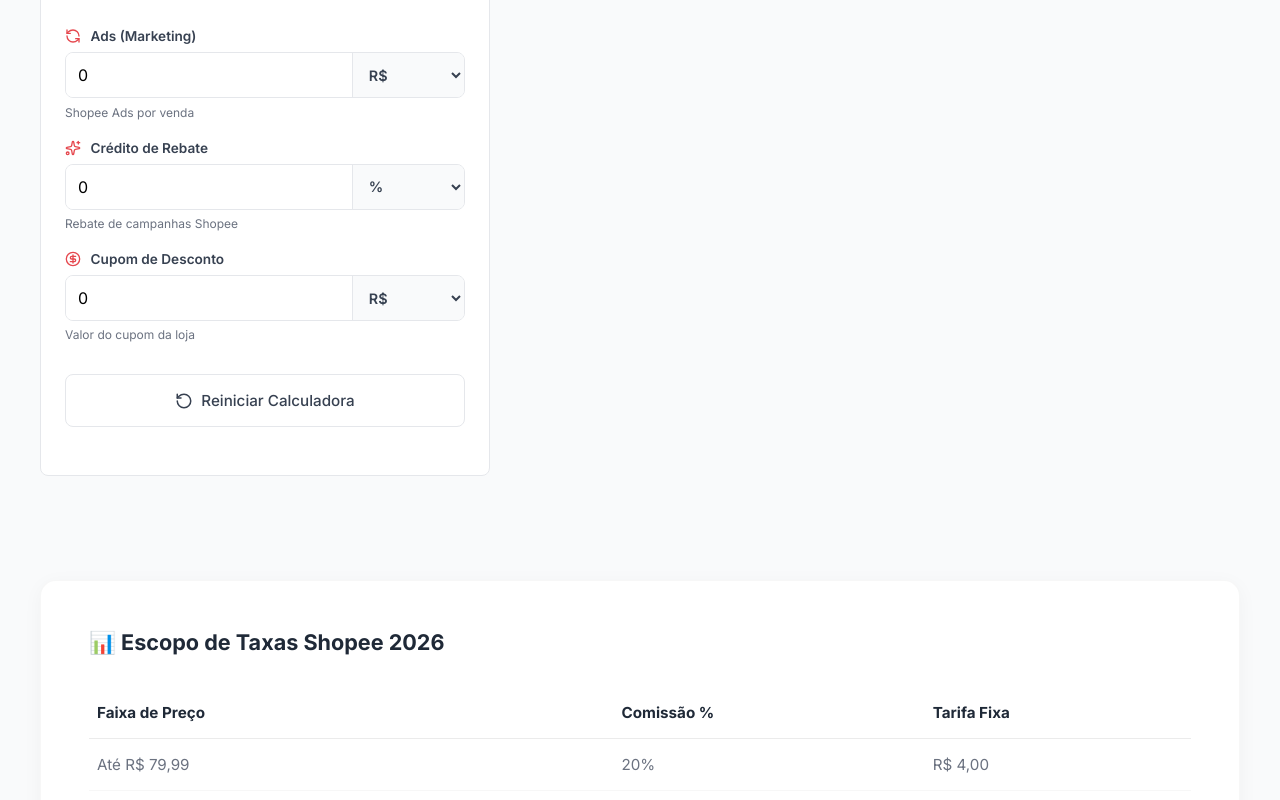
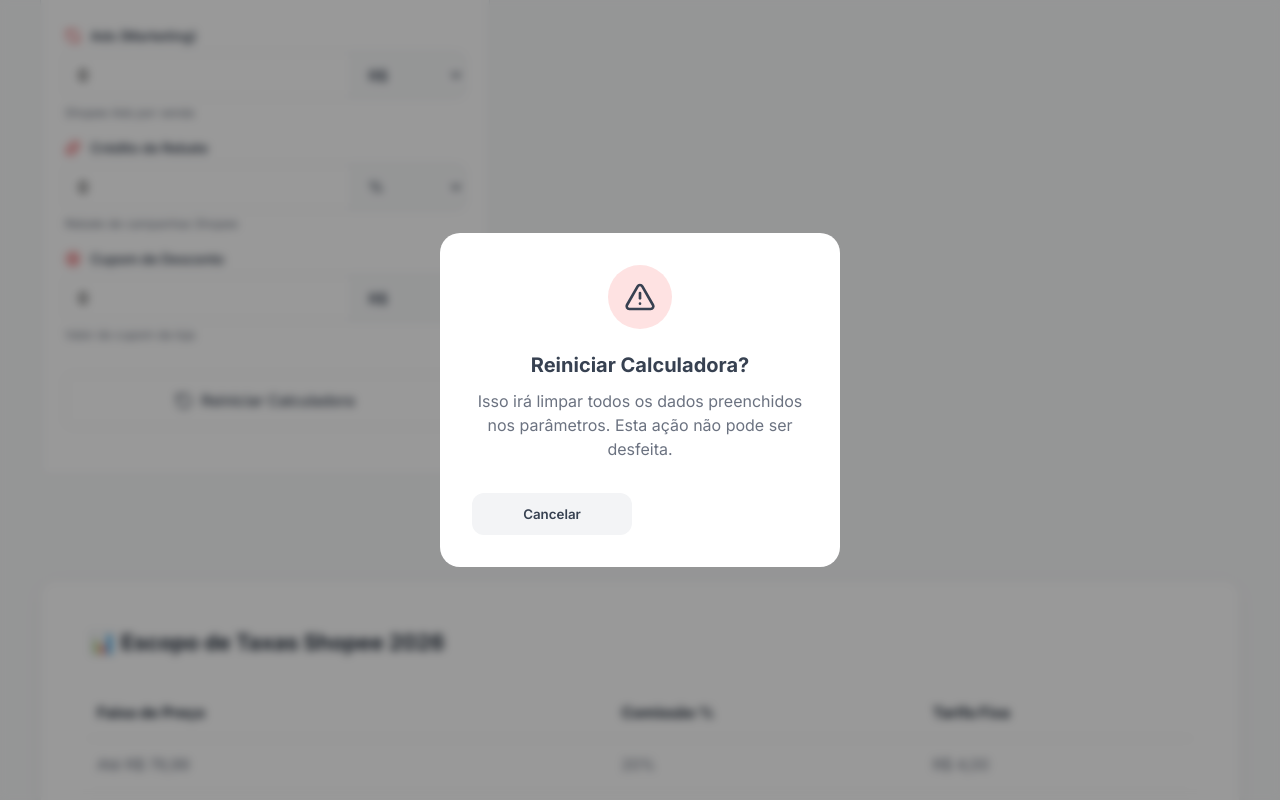
Before and after one commit to paulojacomelli/calculadora-lcg, a React (Vite) app: page / in a window 1280 px wide. Both pictures are taken after a click on the button "Reiniciar Calculadora". Shown: the part 1254-2054 px from the top of the page. Built offline with nearby package versions, Linux system fonts and the light colour scheme; no server answers.

Commit message:
feat: set 'Preço Ideal' as default tab and add reset confirmation modal, version bump 0.1.44-beta

```diff
--- a/package.json
+++ b/package.json
@@ -1,7 +1,7 @@
 {
   "name": "pyro-planetary",
   "private": true,
-  "version": "0.1.43-beta",
+  "version": "0.1.44-beta",
   "type": "module",
   "scripts": {
     "dev": "vite",
--- a/src/App.tsx
+++ b/src/App.tsx
@@ -40,11 +40,12 @@ const defaultInputs: ShopeeInput = {
 };
 
 const App: React.FC = () => {
-  const [aba, setAba] = useState<'margem' | 'ideal'>('margem');
+  const [aba, setAba] = useState<'margem' | 'ideal'>('ideal');
   const [inputs, setInputs] = useState<ShopeeInput>(defaultInputs);
   const [margemDesejada, setMargemDesejada] = useState<number>(0);
   const [results, setResults] = useState<ShopeeOutput | null>(null);
   const [simulacao, setSimulacao] = useState<ResultadoSimulacao | null>(null);
+  const [isResetModalOpen, setIsResetModalOpen] = useState(false);
 
   const [statusClass, setStatusClass] = useState('');
   const [statusText, setStatusText] = useState('');
@@ -196,12 +197,18 @@ const App: React.FC = () => {
   };
 
   const handleLimpar = () => {
+    setIsResetModalOpen(true);
+  };
+
+  const confirmReset = () => {
     setInputs(defaultInputs);
     setMargemDesejada(0);
     setResults(null);
+    setSimulacao(null);
     setStatusClass('');
     setStatusText('');
     setStatusIcon(null);
+    setIsResetModalOpen(false);
   };
 
   const moeda = (val: number) =>
@@ -608,7 +615,36 @@ const App: React.FC = () => {
           </table>
         </div>
       </div>
-    </div >
+
+      {/* Modal de Confirmação de Reset */}
+      {isResetModalOpen && (
+        <div className="modal-overlay">
+          <div className="modal-container">
+            <div className="modal-icon-container">
+              <AlertTriangle size={32} />
+            </div>
+            <h3 className="modal-title">Reiniciar Calculadora?</h3>
+            <p className="modal-description">
+              Isso irá limpar todos os dados preenchidos nos parâmetros. Esta ação não pode ser desfeita.
+            </p>
+            <div className="modal-actions">
+              <button
+                className="btn-modal-cancel"
+                onClick={() => setIsResetModalOpen(false)}
+              >
+                Cancelar
+              </button>
+              <button
+                className="btn-modal-confirm"
+                onClick={confirmReset}
+              >
+                Reiniciar
+              </button>
+            </div>
+          </div>
+        </div>
+      )}
+    </div>
   );
 };
 
--- a/src/index.css
+++ b/src/index.css
@@ -656,6 +656,118 @@ body {
   grid-column: span 2;
 }
 
+/* === Modal de Confirmação (Reset) === */
+.modal-overlay {
+  position: fixed;
+  top: 0;
+  left: 0;
+  right: 0;
+  bottom: 0;
+  background: rgba(0, 0, 0, 0.4);
+  backdrop-filter: blur(4px);
+  display: flex;
+  align-items: center;
+  justify-content: center;
+  z-index: 2000;
+  animation: fadeIn 0.2s ease-out;
+}
+
+.modal-container {
+  background: white;
+  padding: 2rem;
+  border-radius: 1.25rem;
+  width: 90%;
+  max-width: 400px;
+  box-shadow: var(--shadow-xl);
+  text-align: center;
+  animation: slideUp 0.3s cubic-bezier(0.34, 1.56, 0.64, 1);
+}
+
+.modal-icon-container {
+  width: 64px;
+  height: 64px;
+  background: #fee2e2;
+  color: var(--red-main);
+  border-radius: 50%;
+  display: flex;
+  align-items: center;
+  justify-content: center;
+  margin: 0 auto 1.5rem;
+}
+
+.modal-title {
+  font-size: 1.25rem;
+  font-weight: 700;
+  color: var(--text-main);
+  margin-bottom: 0.75rem;
+}
+
+.modal-description {
+  color: var(--text-sub);
+  line-height: 1.5;
+  margin-bottom: 2rem;
+}
+
+.modal-actions {
+  display: grid;
+  grid-template-columns: 1fr 1fr;
+  gap: 1rem;
+}
+
+.btn-modal-cancel {
+  background: #f3f4f6;
+  color: var(--text-main);
+  border: none;
+  padding: 0.8rem;
+  border-radius: 0.75rem;
+  font-weight: 600;
+  cursor: pointer;
+  transition: all 0.2s;
+}
+
+.btn-modal-cancel:hover {
+  background: #e5e7eb;
+}
+
+.btn-modal-confirm {
+  background: var(--red-main);
+  color: white;
+  border: none;
+  padding: 0.8rem;
+  border-radius: 0.75rem;
+  font-weight: 600;
+  cursor: pointer;
+  transition: all 0.2s;
+}
+
+.btn-modal-confirm:hover {
+  background: #d92d20;
+  transform: translateY(-2px);
+  box-shadow: 0 4px 12px rgba(228, 54, 38, 0.3);
+}
+
+@keyframes fadeIn {
+  from {
+    opacity: 0;
+  }
+
+  to {
+    opacity: 1;
+  }
+}
+
+@keyframes slideUp {
+  from {
+    transform: translateY(20px);
+    opacity: 0;
+  }
+
+  to {
+    transform: translateY(0);
+    opacity: 1;
+  }
+}
+
 @media (max-width: 600px) {
   .result-card.mini.large {
     grid-column: span 1;
```
